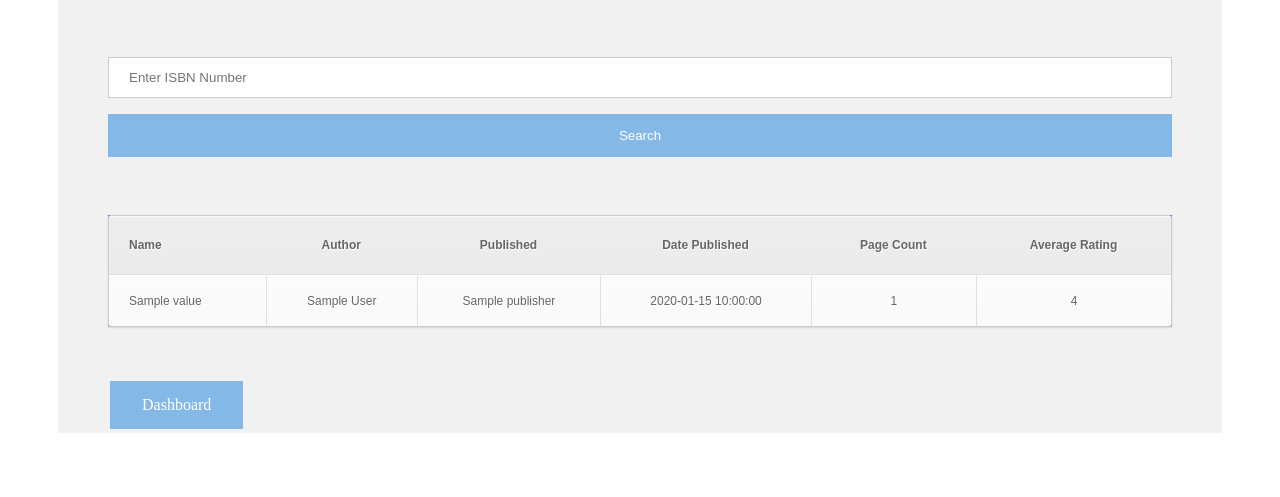
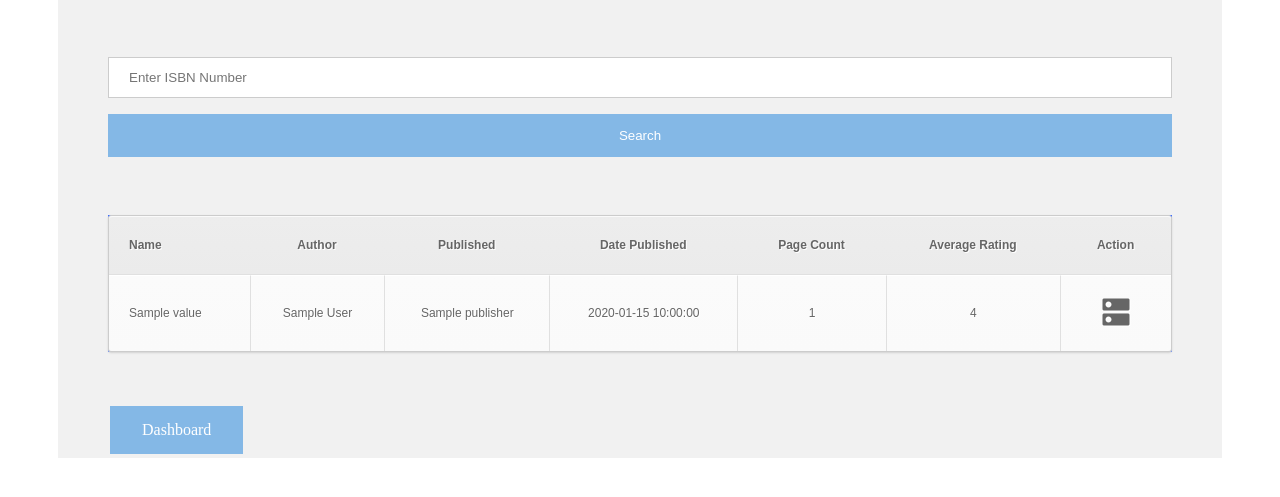
Before and after one commit to rausalgue/IS211_CourseProject, a Flask app: template templates/search.html in a window 1280 px wide. Shown: the part 176-673 px from the top of the page. Run offline with Flask 2, Linux system fonts and the light colour scheme; the template is opened without the code that fills it: most values are stand-ins (such as "Sample title", 1, 10 or a date in 2020).

Commit message:
Added action button

```diff
--- a/Application.py
+++ b/Application.py
@@ -351,7 +351,8 @@ def callBookAPI(isbn):
         publisher = item_object[0]['volumeInfo']['publisher']
         publishedDate = item_object[0]['volumeInfo']['publishedDate']
         pageCount = item_object[0]['volumeInfo']['pageCount']
-        averageRating = item_object[0]['volumeInfo']['averageRating']
+        averageRating = item_object[0]['volumeInfo'].get('averageRating', '0')
+        #averageRating = item_object[0]['volumeInfo']['averageRating']
 
         print item_object[0]['volumeInfo']['title']
         clean_results_object = [
--- a/templates/search.html
+++ b/templates/search.html
@@ -1,5 +1,8 @@
 <!DOCTYPE html>
 <html>
+    <head>
+        <link href="https://fonts.googleapis.com/icon?family=Material+Icons" rel="stylesheet">
+    </head>
     <style>
     header {
         width: 100%;
@@ -215,6 +218,7 @@
                             <th>Date Published</th>
                             <th>Page Count</th>
                             <th>Average Rating</th>
+                            <th>Action</th>
                         </tr>
                     </thead>
                     <!-- Table Header -->
@@ -229,6 +233,7 @@
                             <td>{{ value['publishedDate']}} </td>
                             <td>{{ value['pageCount'] }} </td>
                             <td>{{ value['averageRating'] }} </td>
+                            <td><i class="material-icons" style="font-size:36px">dns</i> </td>
                         </tr><!-- Table Row -->
                         {% endfor %}
 
```
Also changed, not shown: README.md, book.db.
